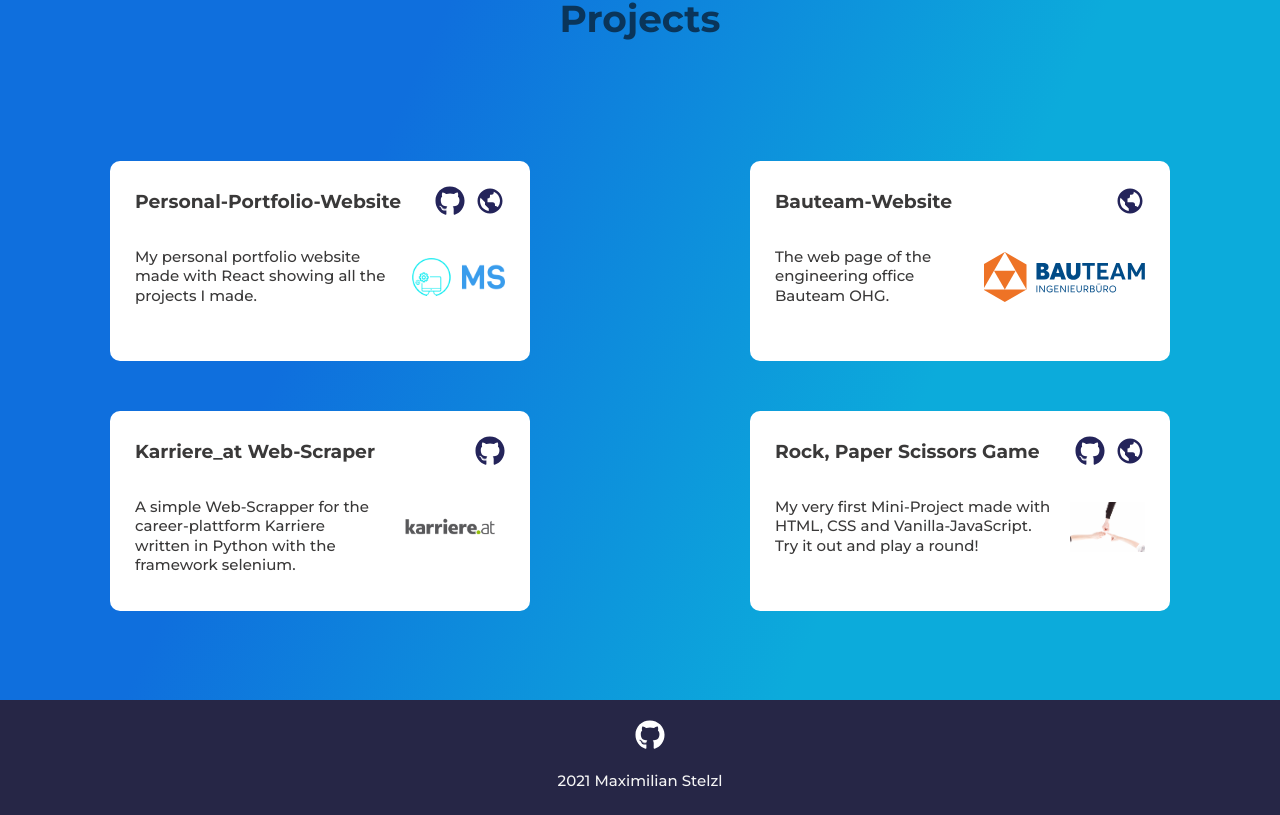
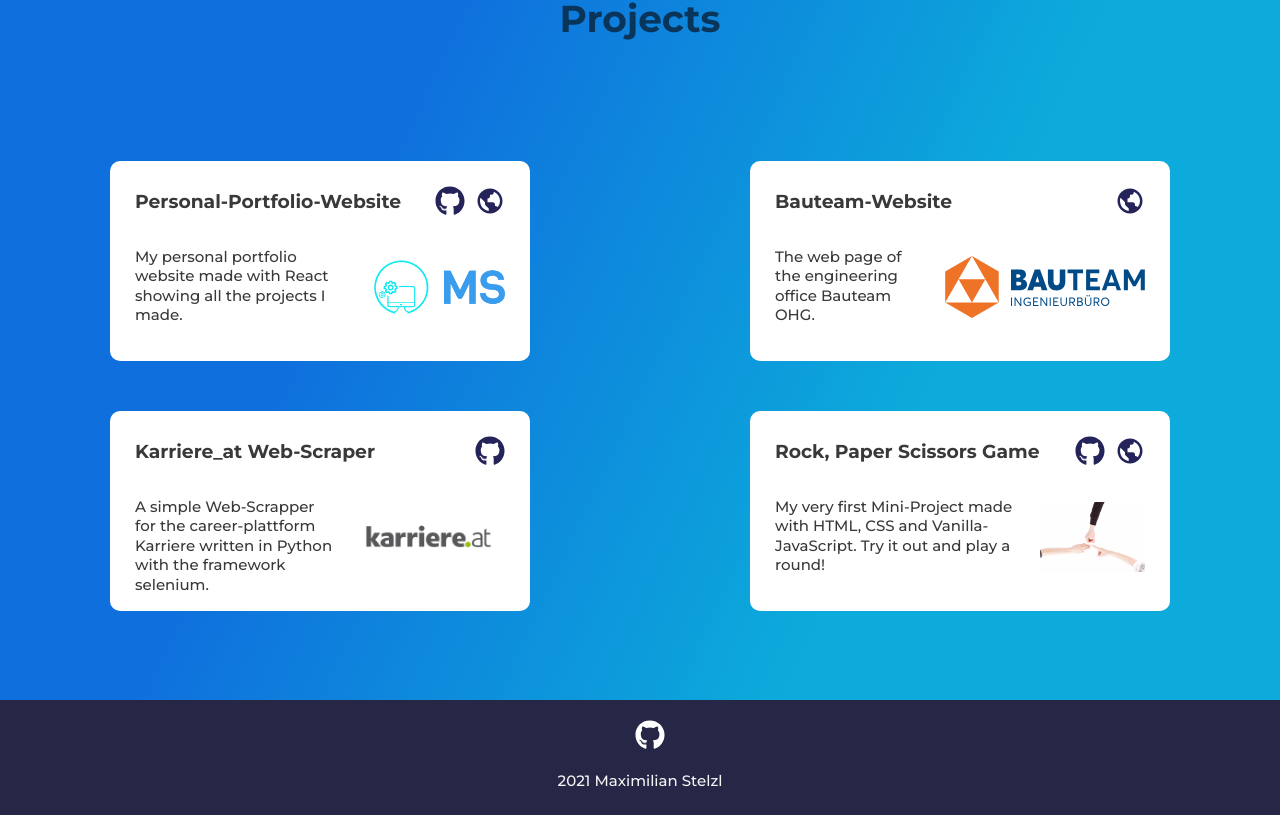
Before and after one commit to Maxwell929/my-website-renew, a React (Create React App) app: page / in a window 1280 px wide. Shown: the part 1970-2785 px from the top of the page. Built offline with nearby package versions, Linux system fonts and the light colour scheme.

Commit message:
added changes

```diff
--- a/src/components/Footer/footer.js
+++ b/src/components/Footer/footer.js
@@ -18,6 +18,8 @@ const Footer = () => {
         </ReactTooltip>
 
       <p className="footer-name">2021 Maximilian Stelzl</p>
+
+
     </div>
   );
 };
--- a/src/components/projects/card.js
+++ b/src/components/projects/card.js
@@ -21,7 +21,7 @@ const Card = () => {
                     return (
                         <>
                         <Fade bottom duration={1500} delay={time} distance="400px" >
-                        <Cards data={d}/>
+                        <Cards key={d.id} data={d}/>
                         </Fade >
                      </>
                     )
--- a/src/components/projects/cards.css
+++ b/src/components/projects/cards.css
@@ -11,7 +11,7 @@
   height: 180px;
   padding: 10px;
   border-radius: 10px;
-    transition: box-shadow 0.5s ease-in-out;
+  transition: box-shadow 0.4s ease-in-out;
   background-color: white;
   color: rgb(58, 57, 57);
   margin: 25px;
@@ -19,7 +19,7 @@
 
 .flip-card:hover {
   cursor: pointer;
-    box-shadow: 0 5px 30px rgba(0, 0, 0, 0.5);
+  box-shadow: 0 5px 30px rgba(0, 0, 0, 0.8);
 }
 
 .header-card {
@@ -37,11 +37,11 @@
 }
 
 .img-card-back {
-    width: 170px;
-    height: 50px;
+  width: 200px;
+  height: 70px;
   margin-left: 15px;
   margin-top: 20px;
-    object-fit: cover;
+  object-fit: scale-down;
 }
 
 .box-logos {
--- a/src/components/projects/icons/icons.js
+++ b/src/components/projects/icons/icons.js
@@ -4,7 +4,7 @@ import { FaGithub } from "react-icons/fa";
 import { BiWorld } from "react-icons/bi";
 import ReactTooltip from "react-tooltip";
 
-const Icons = ({ data }) => {
+const Cards = ({ data }) => {
 
 
     let webpage;
@@ -85,4 +85,5 @@ const Icons = ({ data }) => {
     );
 };
 
-export default Icons;
+
+export default Cards;
```
Lines whose indentation alone changed are shown as unchanged.
